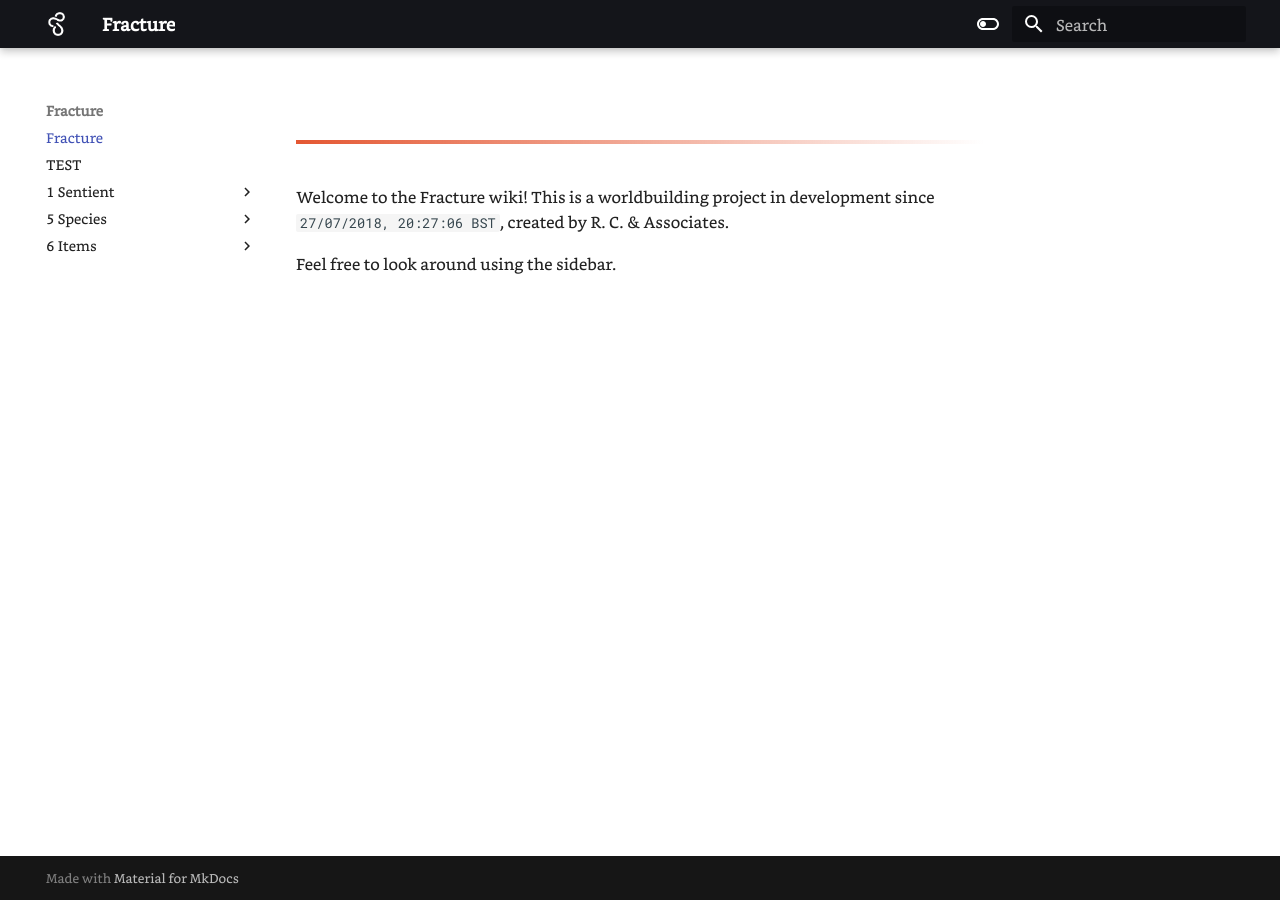
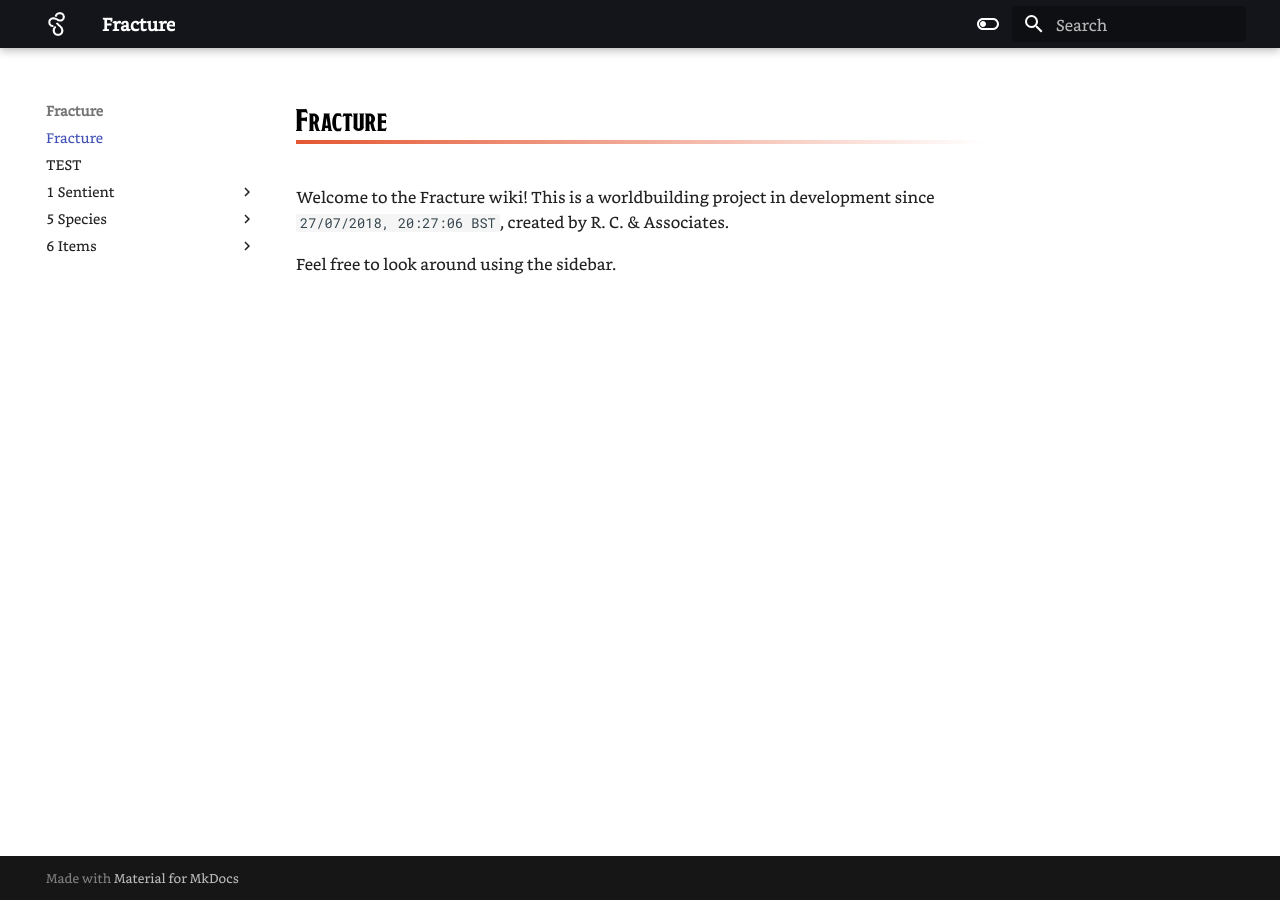
Before and after one commit to fennecpixels/FractureOnline, an MkDocs documentation site: the page built from docs/index.md, in a window 1280 px wide. Built offline with MkDocs 1.6.1 and Material for MkDocs 9.7.7, drawn with Linux system fonts in a browser that asks for light colours.

Commit message:
Update extra.css

```diff
--- a/docs/stylesheets/extra.css
+++ b/docs/stylesheets/extra.css
@@ -12,11 +12,11 @@
 }
 
 [data-md-color-scheme="slate"] .md-typset h1{
-  color: black;
+  color: white;
 }
 
 [data-md-color-scheme="default"]  .md-typeset h1{
-  color: white;
+  color: black;
 }
 
 @font-face {
```
